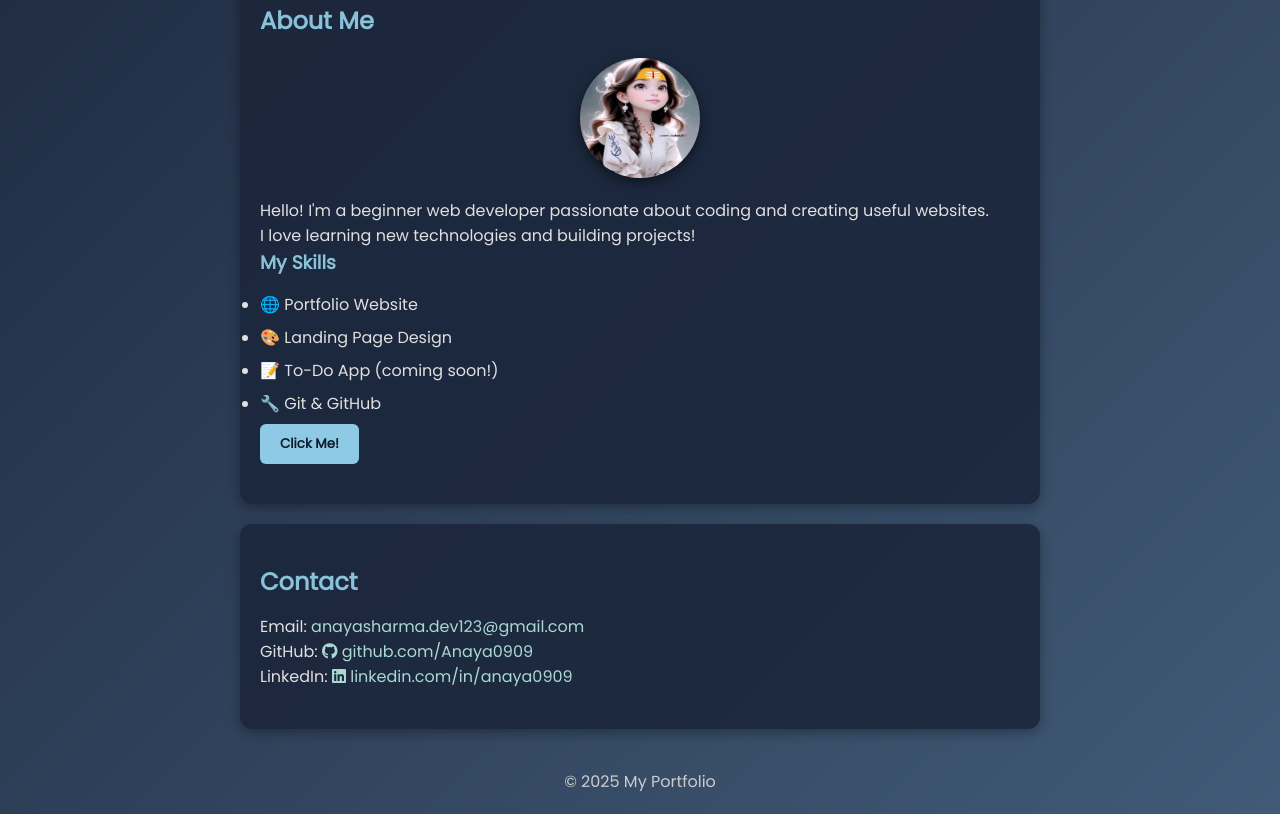
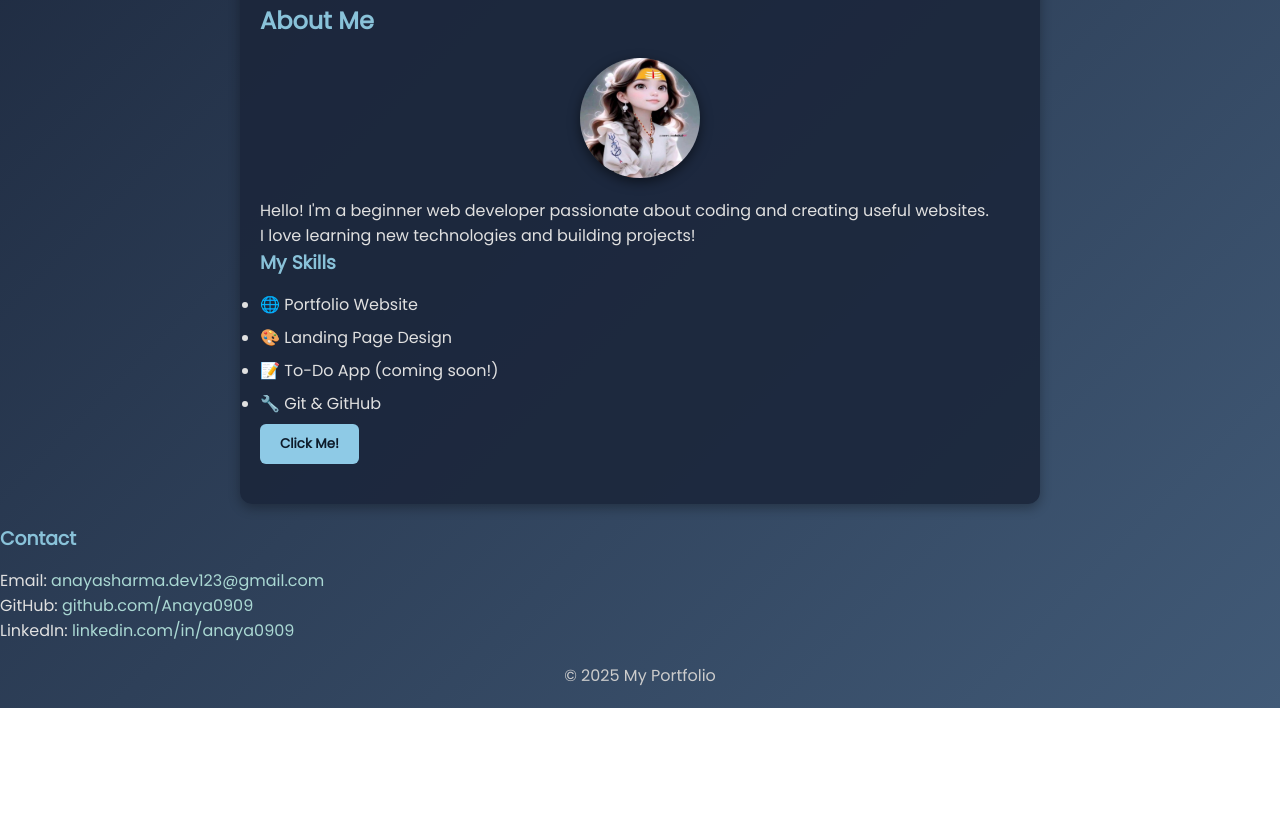
Before and after one commit to Anaya0909/my-portfolio, a plain HTML site: page index.html in a window 1280 px wide. Shown: the part 342-1156 px from the top of the page. After the commit the page ends 1050 px from the top, so only its background shows below. Drawn offline with Linux system fonts and the light colour scheme.

Commit message:
Update index.html

```diff
--- a/index.html
+++ b/index.html
@@ -205,23 +205,13 @@
     </p>
   </section>
 
-  <!-- Contact Section -->
-  <section id="contact">
-    <h2>Contact</h2>
-    <p>Email: <a href="mailto:anayasharma.dev123@gmail.com">anayasharma.dev123@gmail.com</a></p>
+<div class="contact-section">
+  <h3>Contact</h3>
+  <p>Email: <a href="mailto:anayasharma.dev123@gmail.com">anayasharma.dev123@gmail.com</a></p>
+  <p>GitHub: <a href="https://github.com/Anaya0909" target="_blank">github.com/Anaya0909</a></p>
+  <p>LinkedIn: <a href="https://www.linkedin.com/in/anaya0909" target="_blank">linkedin.com/in/anaya0909</a></p>
+</div>
 
-    <p>GitHub:
-      <a href="https://github.com/Anaya0909" target="_blank">
-        <i class="fab fa-github"></i> github.com/Anaya0909
-      </a>
-    </p>
-
-    <p>LinkedIn:
-      <a href="https://www.linkedin.com/in/anaya0909" target="_blank">
-        <i class="fab fa-linkedin"></i> linkedin.com/in/anaya0909
-      </a>
-    </p>
-  </section>
 
   <footer>
     <p>&copy; 2025 My Portfolio</p>
```
